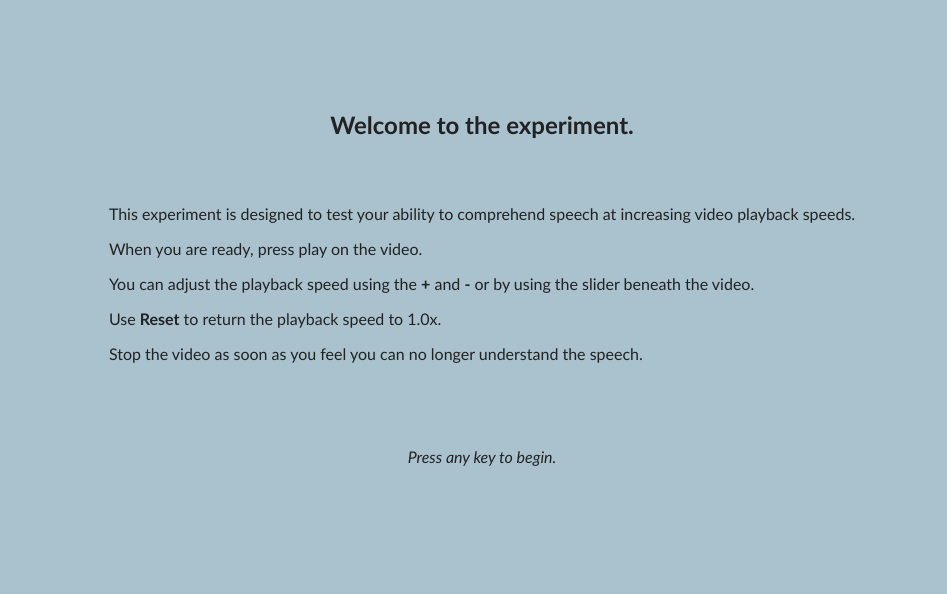
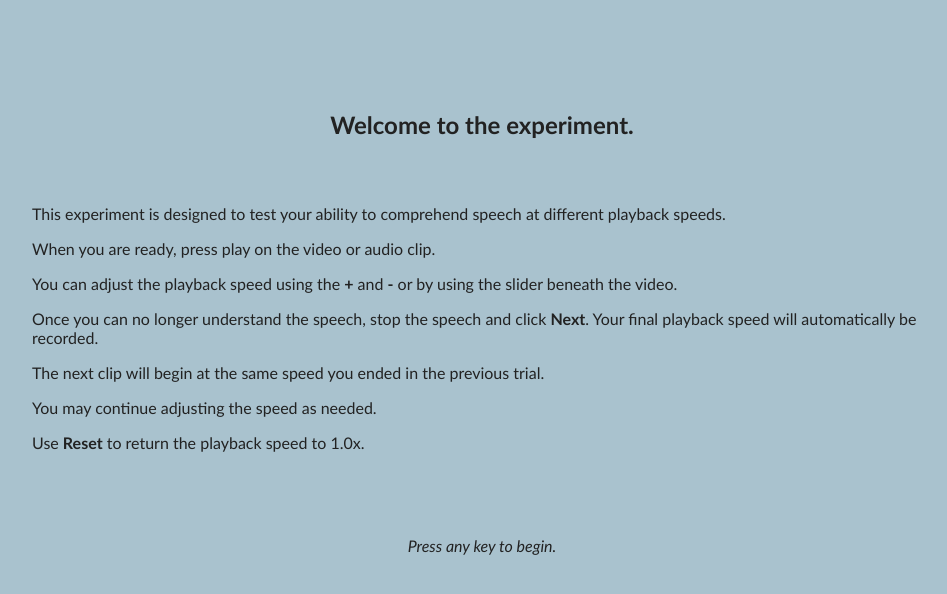
Before and after one commit to kamillehdz/speed-of-speech-perception, a plain HTML site: page index.html in a window 1280 px wide. Shown: the whole page, without its empty margins (158-1105 px from the left). Drawn offline with Linux system fonts and the light colour scheme.

Commit message:
index.html

```diff
--- a/index.html
+++ b/index.html
@@ -73,11 +73,13 @@
     <div id="introScreen" style="padding:50px; max-width: 1000px; margin: 0 auto;">
             <h2 style="text-align: center; margin-bottom: 30px";>Welcome to the experiment.</h2>
             <br>
-            <p>This experiment is designed to test your ability to comprehend speech at increasing video playback speeds.</p>
-            <p>When you are ready, press play on the video.</p>
+            <p>This experiment is designed to test your ability to comprehend speech at different playback speeds.</p>
+            <p>When you are ready, press play on the video or audio clip.</p>
             <p>You can adjust the playback speed using the <strong>+</strong> and <strong>-</strong> or by using the slider beneath the video.</p>
+            <p>Once you can no longer understand the speech, stop the speech and click <strong>Next</strong>. Your final playback speed will automatically be recorded.</p>
+            <p>The next clip will begin at the same speed you ended in the previous trial.</p>
+            <p>You may continue adjusting the speed as needed.</p>
             <p>Use <strong>Reset</strong> to return the playback speed to 1.0x.</p>
-            <p>Stop the video as soon as you feel you can no longer understand the speech.</p>
             <br>
             <br>
             <p style="text-align: center; margin-top: 30px";><em>Press any key to begin.</em></p>
```
